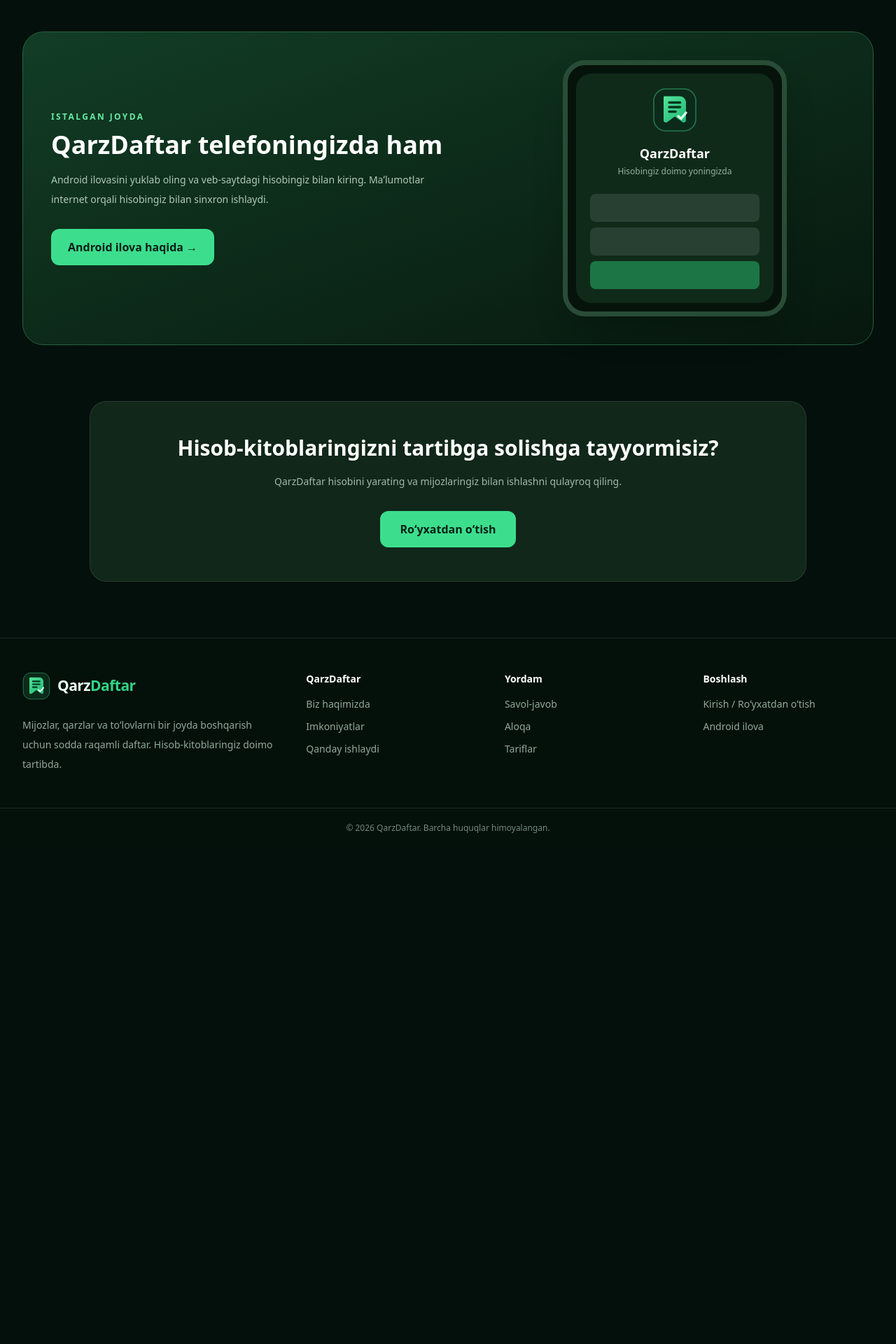
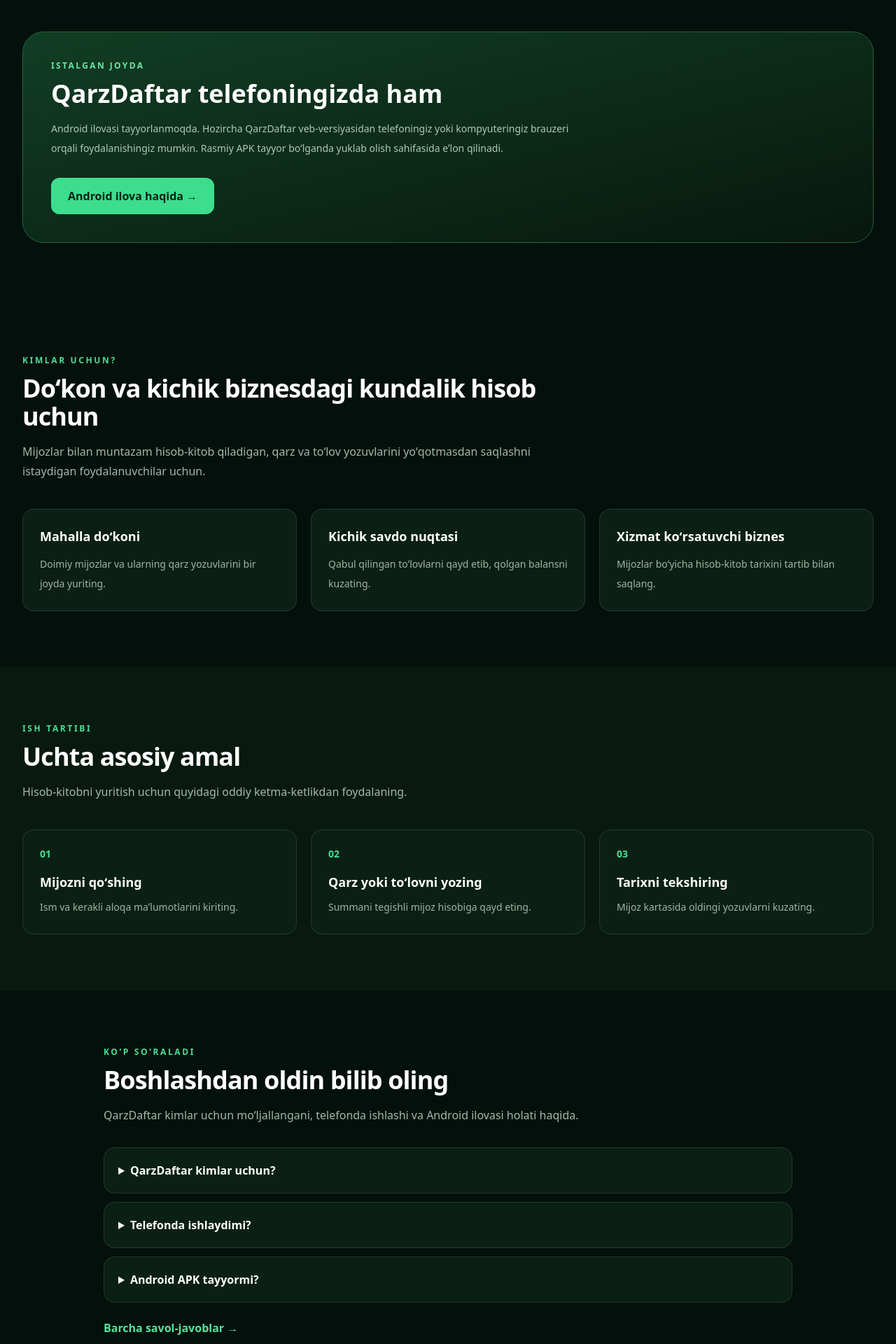
Before and after one commit to i04728109-cell/qarzdaftar, a Next.js app: page / in a window 1280 px wide. Shown: the part 1940-3860 px from the top of the page at 70% size. Before the commit the page ends 3151 px from the top, so only its background shows below. Built offline with nearby package versions, Linux system fonts and the light colour scheme; no server answers.

Commit message:
Add useful information and sections to QarzDaftar homepage

```diff
--- a/src/app/page.tsx
+++ b/src/app/page.tsx
@@ -56,10 +56,33 @@ export default async function Home() {
     </section>
 
     <section className="mx-auto max-w-7xl px-5 py-20 lg:px-8">
-      <div className="grid items-center gap-10 rounded-[30px] border border-[#24623e] bg-gradient-to-br from-[#123d25] to-[#07180e] p-7 sm:p-10 lg:grid-cols-[1fr_.8fr]">
-        <div><p className="text-xs font-bold uppercase tracking-[.2em] text-[#68e9a3]">Istalgan joyda</p><h2 className="mt-3 text-3xl font-black text-white sm:text-4xl">QarzDaftar telefoningizda ham</h2><p className="mt-4 max-w-xl text-sm leading-7 text-[#b0c8b8]">Android ilovasini yuklab oling va veb-saytdagi hisobingiz bilan kiring. Maʼlumotlar internet orqali hisobingiz bilan sinxron ishlaydi.</p><Link href="/download" className="mt-7 inline-flex rounded-xl bg-[#3cde8e] px-6 py-3.5 font-extrabold text-[#062014]">Android ilova haqida →</Link></div>
-        <div className="mx-auto flex w-full max-w-xs items-center justify-center rounded-[32px] border-[7px] border-[#294c37] bg-[#06130b] p-3 shadow-2xl"><div className="w-full rounded-[22px] bg-[#102a1a] p-5"><img src="/brand/qarzdaftar-mark.svg" alt="QarzDaftar belgisi" className="mx-auto h-16 w-16"/><p className="mt-4 text-center text-lg font-black text-white">QarzDaftar</p><p className="mt-1 text-center text-xs text-[#94b29f]">Hisobingiz doimo yoningizda</p><div className="mt-6 space-y-2"><div className="h-10 rounded-lg bg-white/10"/><div className="h-10 rounded-lg bg-white/10"/><div className="h-10 rounded-lg bg-[#1c7545]"/></div></div></div>
+      <div className="rounded-[30px] border border-[#24623e] bg-gradient-to-br from-[#123d25] to-[#07180e] p-7 sm:p-10">
+        <div><p className="text-xs font-bold uppercase tracking-[.2em] text-[#68e9a3]">Istalgan joyda</p><h2 className="mt-3 text-3xl font-black text-white sm:text-4xl">QarzDaftar telefoningizda ham</h2><p className="mt-4 max-w-3xl text-sm leading-7 text-[#b0c8b8]">Android ilovasi tayyorlanmoqda. Hozircha QarzDaftar veb-versiyasidan telefoningiz yoki kompyuteringiz brauzeri orqali foydalanishingiz mumkin. Rasmiy APK tayyor boʻlganda yuklab olish sahifasida eʼlon qilinadi.</p><Link href="/download" className="mt-7 inline-flex rounded-xl bg-[#3cde8e] px-6 py-3.5 font-extrabold text-[#062014]">Android ilova haqida →</Link></div>
       </div>
+    </section>
+
+    <section className="mx-auto max-w-7xl px-5 py-20 lg:px-8">
+      <SectionHeading eyebrow="Kimlar uchun?" title="Doʻkon va kichik biznesdagi kundalik hisob uchun" text="Mijozlar bilan muntazam hisob-kitob qiladigan, qarz va toʻlov yozuvlarini yoʻqotmasdan saqlashni istaydigan foydalanuvchilar uchun." />
+      <div className="mt-10 grid gap-5 md:grid-cols-3">
+        {[["Mahalla doʻkoni","Doimiy mijozlar va ularning qarz yozuvlarini bir joyda yuriting."],["Kichik savdo nuqtasi","Qabul qilingan toʻlovlarni qayd etib, qolgan balansni kuzating."],["Xizmat koʻrsatuvchi biznes","Mijozlar boʻyicha hisob-kitob tarixini tartib bilan saqlang."]].map(([title,desc])=><article key={title} className="rounded-2xl border border-white/10 bg-[#0b2014] p-6"><h3 className="text-lg font-extrabold text-white">{title}</h3><p className="mt-3 text-sm leading-7 text-[#9eb5a6]">{desc}</p></article>)}
+      </div>
+    </section>
+
+    <section className="bg-[#081a10] py-20">
+      <div className="mx-auto max-w-7xl px-5 lg:px-8">
+        <SectionHeading eyebrow="Ish tartibi" title="Uchta asosiy amal" text="Hisob-kitobni yuritish uchun quyidagi oddiy ketma-ketlikdan foydalaning." />
+        <div className="mt-10 grid gap-5 md:grid-cols-3">
+          {[["01","Mijozni qoʻshing","Ism va kerakli aloqa maʼlumotlarini kiriting."],["02","Qarz yoki toʻlovni yozing","Summani tegishli mijoz hisobiga qayd eting."],["03","Tarixni tekshiring","Mijoz kartasida oldingi yozuvlarni kuzating."]].map(([n,title,desc])=><div key={n} className="rounded-2xl border border-white/10 bg-[#0b2014] p-6"><p className="text-sm font-black text-[#48df95]">{n}</p><h3 className="mt-4 text-lg font-bold text-white">{title}</h3><p className="mt-2 text-sm leading-7 text-[#9eb5a6]">{desc}</p></div>)}
+        </div>
+      </div>
+    </section>
+
+    <section className="mx-auto max-w-5xl px-5 py-20">
+      <SectionHeading eyebrow="Koʻp soʻraladi" title="Boshlashdan oldin bilib oling" text="QarzDaftar kimlar uchun moʻljallangani, telefonda ishlashi va Android ilovasi holati haqida." />
+      <div className="mt-8 space-y-3">
+        {[["QarzDaftar kimlar uchun?","Mijozlar, qarzlar va toʻlovlarni tartibli yuritadigan doʻkonlar va kichik bizneslar uchun."],["Telefonda ishlaydimi?","Ha, veb-sayt telefon va kompyuter ekranlariga moslashadi."],["Android APK tayyormi?","APK ommaviy yuklab olishga tasdiqlanganda yuklab olish sahifasida havola beriladi."]].map(([q,a])=><details key={q} className="rounded-2xl border border-white/10 bg-[#0b2014] p-5"><summary className="cursor-pointer font-bold text-white">{q}</summary><p className="mt-3 text-sm leading-7 text-[#a9c0b1]">{a}</p></details>)}
+      </div>
+      <Link href="/faq" className="mt-6 inline-flex font-bold text-[#55e49b]">Barcha savol-javoblar →</Link>
     </section>
 
     <section className="px-5 pb-20"><div className="mx-auto max-w-5xl rounded-3xl border border-white/10 bg-[#10271a] px-6 py-12 text-center sm:px-12"><h2 className="text-3xl font-black text-white">Hisob-kitoblaringizni tartibga solishga tayyormisiz?</h2><p className="mx-auto mt-4 max-w-2xl text-sm leading-7 text-[#a2b9aa]">QarzDaftar hisobini yarating va mijozlaringiz bilan ishlashni qulayroq qiling.</p><Link href="/login?next=/app" className="mt-7 inline-flex rounded-xl bg-[#3cde8e] px-7 py-3.5 font-extrabold text-[#062014]">Roʻyxatdan oʻtish</Link></div></section>
```
